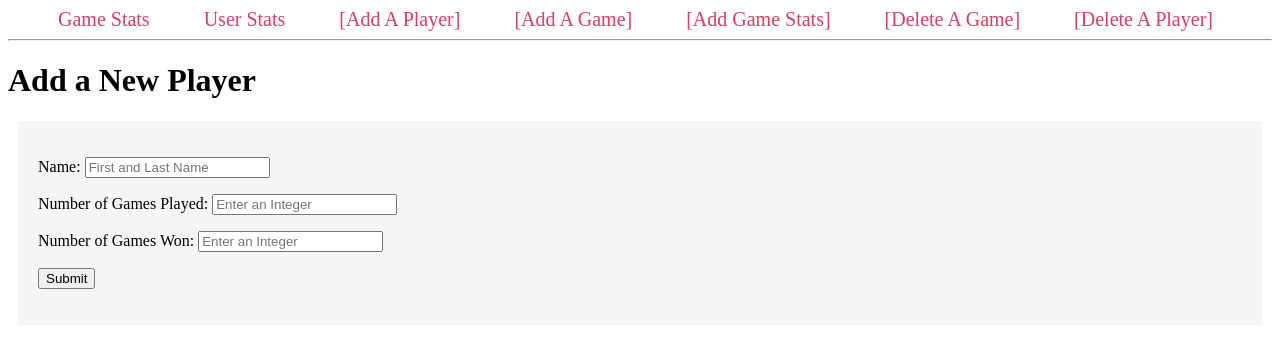
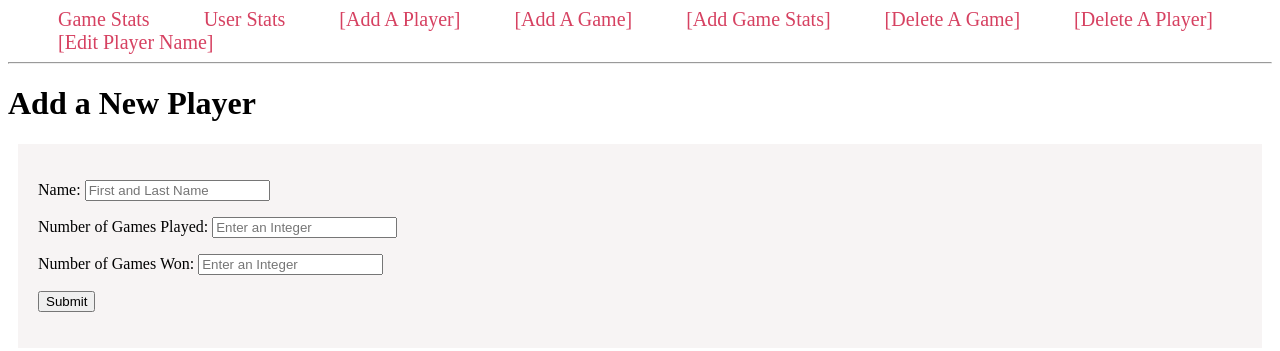
Before and after one commit to dthai2/MonopolyData, a Flask app: page /create/ in a window 1280 px wide. Shown: the top 351 px of the page. Run offline with Flask 2, Linux system fonts and the light colour scheme; some libraries are stand-ins or nearby versions.

Commit message:
Update base.html

```diff
--- a/templates/base.html
+++ b/templates/base.html
@@ -41,6 +41,7 @@
         <a href="{{ url_for('createPlayed') }}">[Add Game Stats]</a>
         <a href="{{ url_for('gamedelete') }}">[Delete A Game]</a>
         <a href="{{ url_for('playerdelete') }}">[Delete A Player]</a>
+        <a href="{{ url_for('edit') }}">[Edit Player Name]</a>
         <a href="#"></a>
     </nav>
     <hr>
```
